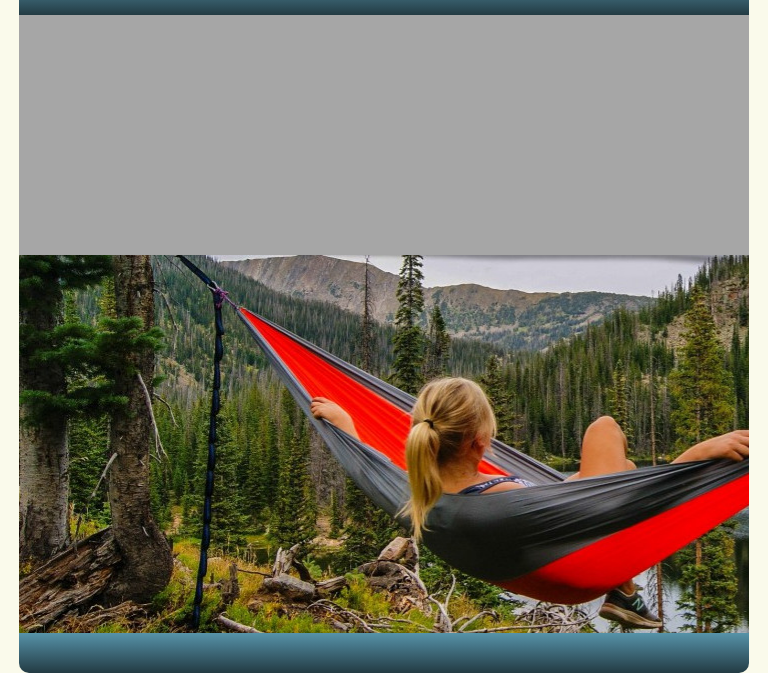
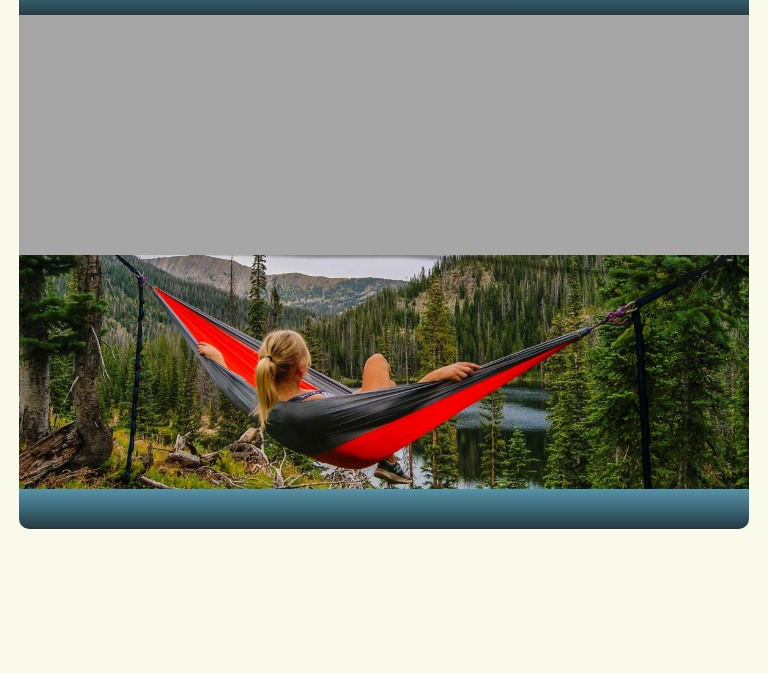
Before and after one commit to bradharr/elizabethtoncac, a plain HTML site: page index.html in a window 768 px wide. Shown: the part 177-850 px from the top of the page. After the commit the page ends 800 px from the top, so only its background shows below. Drawn offline with nearby package versions, Linux system fonts and the light colour scheme.

Commit message:
updated mobile version

```diff
--- a/css/styles.css
+++ b/css/styles.css
@@ -35,10 +35,10 @@
     #photo-banner {
         flex: 0 0 auto;
         background-image: url(../img/hammock.jpg);
-        background-size: contain;
+        background-size: cover;
         background-repeat: no-repeat;
         overflow: hidden;
-        padding: 100px;
+        padding: 16%;
         width: 100%;
         max-width: 100%;
         color: white;
@@ -52,7 +52,6 @@
         color: white;
         width: 100%;
         max-width: 100%;
-        margin-top: -3%;
     }
 }
 @media screen and (min-width: 768px) {
@@ -100,7 +99,7 @@
     background-size: cover;
     background-repeat: no-repeat;
     overflow: hidden;
-    padding: 200px;
+    padding: 16%;
     width: 100%;
     max-width: 100%;
     color: white;
@@ -112,6 +111,8 @@
     padding: 20px;
     text-align: left;
     color: white;
+    width: 100%;
+    max-width: 100%;
     border-bottom-right-radius: 10px;
     border-bottom-left-radius: 10px;
 }
```
